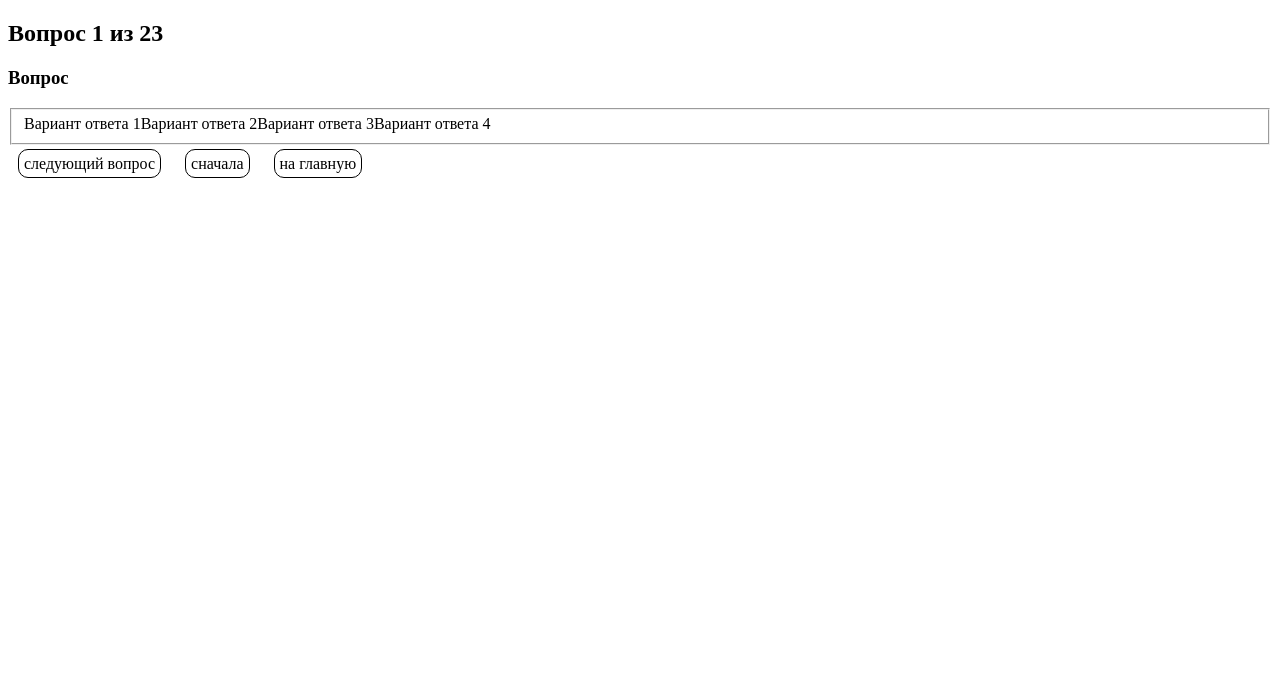
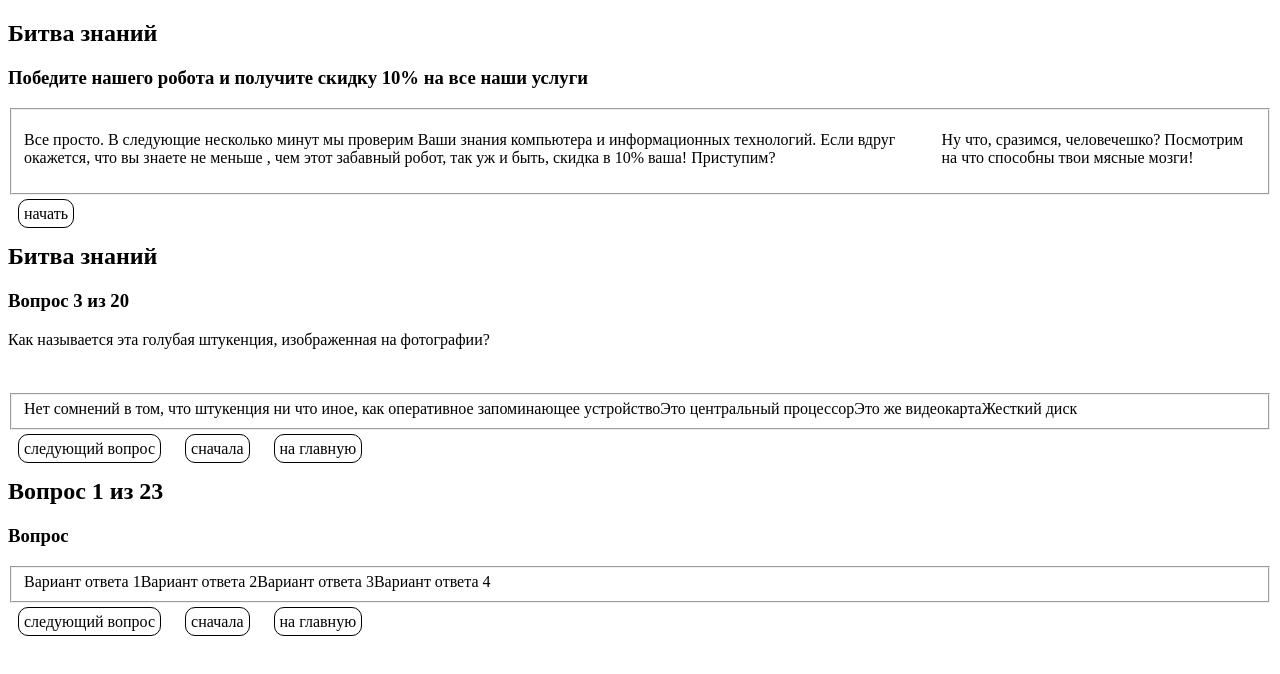
Before and after one commit to Sibiya666/sibiya666.github.io, a website: page index.html in a window 1280 px wide. Drawn offline with Linux system fonts and the light colour scheme.

Commit message:
Контент

```diff
--- a/index.html
+++ b/index.html
@@ -6,7 +6,73 @@
 	<link rel="stylesheet" href="style.css">
 </head>
 <body>
+<div class="container container--start">
+	<h2>Битва знаний</h2>
+
+	<h3>Победите нашего робота и получите скидку 10% на все наши услуги</h3>
+	<fieldset >
+		<p>Все просто. В следующие несколько минут  мы проверим Ваши знания
+		компьютера и  информационных технологий. Если вдруг окажется,
+		что вы знаете не меньше , чем этот  забавный робот, так уж и  быть,
+		скидка в 10% ваша! Приступим?</p>
+		<p>Ну что,  сразимся, человечешко?
+			Посмотрим на что способны твои мясные мозги!
+		</p>
+	</fieldset>
+	<a class="btn btn--start">начать</a>
+
+</div>
+
 	<div class="container">
+		<h2 class="container--title">Битва знаний</h2>
+
+      <h3 class="counter">Вопрос <span>3 из 20</span> </h3>
+		<div class="question">
+			<p class="question__description">Как называется эта голубая
+			штукенция, изображенная  на фотографии?</p>
+			<img src="" alt="" class="question__img">
+		</div>
+      <fieldset >
+
+        <label for="1"  >
+	        <span></span>
+	        Нет сомнений  в том,  что штукенция ни что иное,
+	        как оперативное запоминающее устройство
+          <input type="radio" data-index='1' id='1' name='o' >
+
+        </label>
+
+
+        <label for="2" class="cv" >
+	        <span></span>
+	        Это центральный процессор
+          <input type="radio" data-index='2' id='2' name='o' data-correct>
+
+        </label>
+
+
+        <label for="3" class="cv" >
+	        <span></span>
+	        Это же видеокарта
+          <input type="radio" data-index='3' id='3' name='o'>
+
+        </label>
+
+
+        <label for="4" class="cv" >
+	        <span></span>
+	        Жесткий диск
+          <input type="radio" data-index='4' id='4' name='o'>
+
+        </label>
+
+      </fieldset>
+		<a class="btn btn--next">следующий вопрос</a>
+		<a class="btn btn--restart">сначала</a>
+		<a class="btn btn--homepage">на главную</a>
+	</div>
+
+<div class="container container--finish">
 	<h2>Вопрос 1 из 23</h2>
 
 	<h3>Вопрос</h3>
@@ -36,11 +102,11 @@
 		</label>
 
 	</fieldset>
-	</div>
-
 	<a class="btn btn--next">следующий вопрос</a>
 	<a class="btn btn--restart">сначала</a>
 	<a class="btn btn--homepage">на главную</a>
+</div>
+
 
 </body>
 <script src='js.js'></script>
--- a/js.js
+++ b/js.js
@@ -28,15 +28,17 @@ function correctTarget(evt) {
   return event.target.hasAttribute('data-index');
 }
 
+/**  @param {HTMLelement} elem*/
 function elemCondition(elem) {
   if (elem.hasAttribute('data-correct')) {
     elem.parentNode.classList.add('luck');
   } else {
     elem.parentNode.classList.add('fuck');
-    document.querySelector('input[data-correct]').parentNode.classList.add('luck');
+  container .querySelector('input[data-correct]').parentNode.classList.add('luck');
   }
 }
 
+/**  @param {MouseEvent} event*/
 function validate(event) {
   if (correctTarget(event)) {
     elemCondition(event.target);
```
Lines whose indentation alone changed are shown as unchanged.
